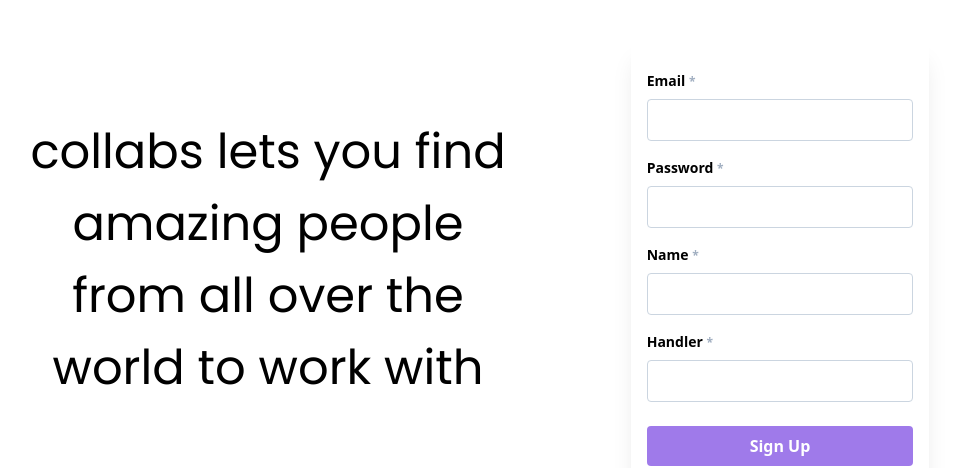
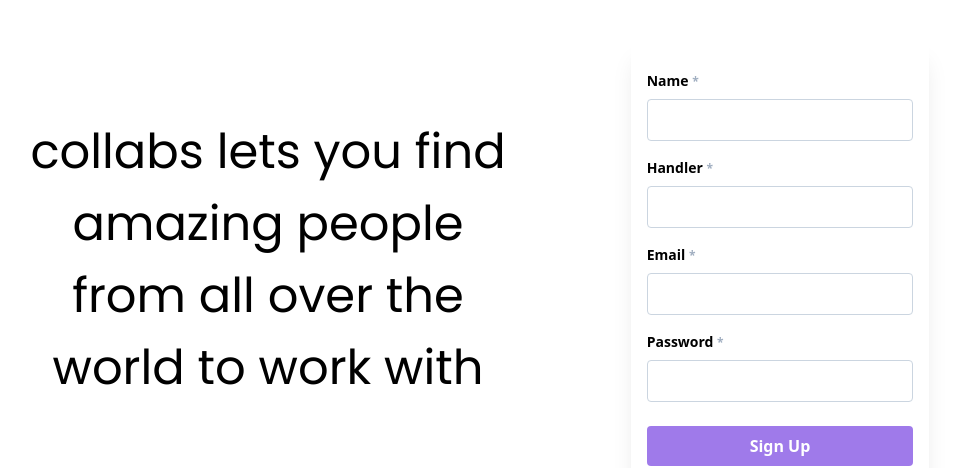
Before and after one commit to joshiprashanthd/startup, a React app in the folder root/frontend/: page / in a window 1280 px wide. Both pictures are taken after a click on the element "Sign Up". Shown: the part 140-608 px from the top of the page, without its empty margins (116-1073 px from the left). Built offline with nearby package versions, Linux system fonts and the light colour scheme.

Commit message:
CHORE: Change input field ordering

```diff
--- a/root/frontend/src/components/SignUpCard.tsx
+++ b/root/frontend/src/components/SignUpCard.tsx
@@ -45,20 +45,20 @@ export const SignUpCard = function (props: any) {
   return (
     <div className="w-7/12 p-4 mt-8 rounded-lg shadow-xl">
       <div className="my-4">
+        <InputLabel secondary="*">Name</InputLabel>
+        <InputField type="text" onChange={setName} />
+      </div>
+      <div className="my-4">
+        <InputLabel secondary="*">Handler</InputLabel>
+        <InputField type="text" onChange={setHandler} />
+      </div>
+      <div className="my-4">
         <InputLabel secondary="*">Email</InputLabel>
         <InputField type="text" onChange={setEmail} />
       </div>
       <div className="my-4">
         <InputLabel secondary="*">Password</InputLabel>
         <InputField type="password" onChange={setPassword} />
-      </div>
-      <div className="my-4">
-        <InputLabel secondary="*">Name</InputLabel>
-        <InputField type="text" onChange={setName} />
-      </div>
-      <div className="my-4">
-        <InputLabel secondary="*">Handler</InputLabel>
-        <InputField type="text" onChange={setHandler} />
       </div>
       <Button
         onClick={onSignUp}
```
